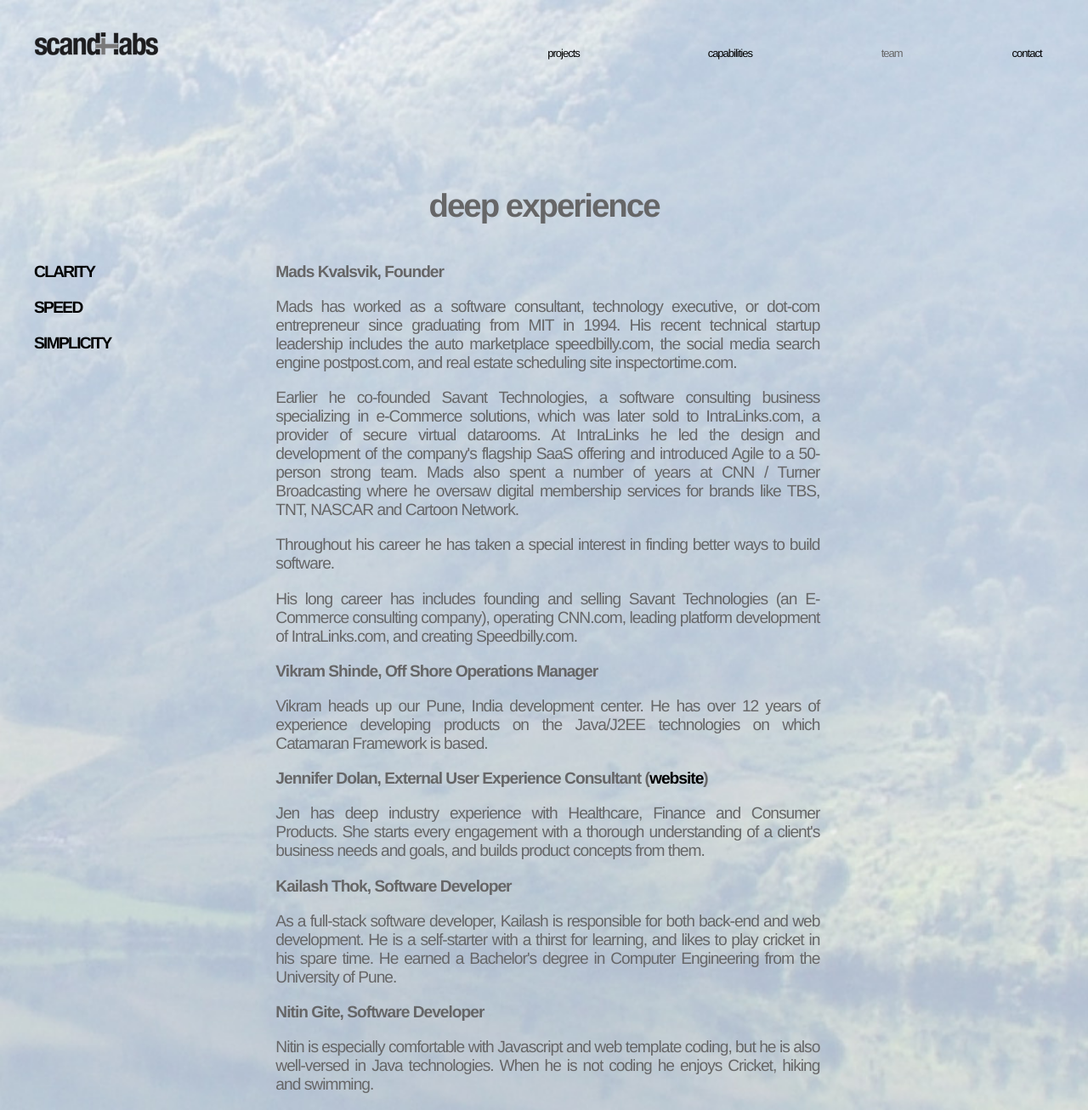
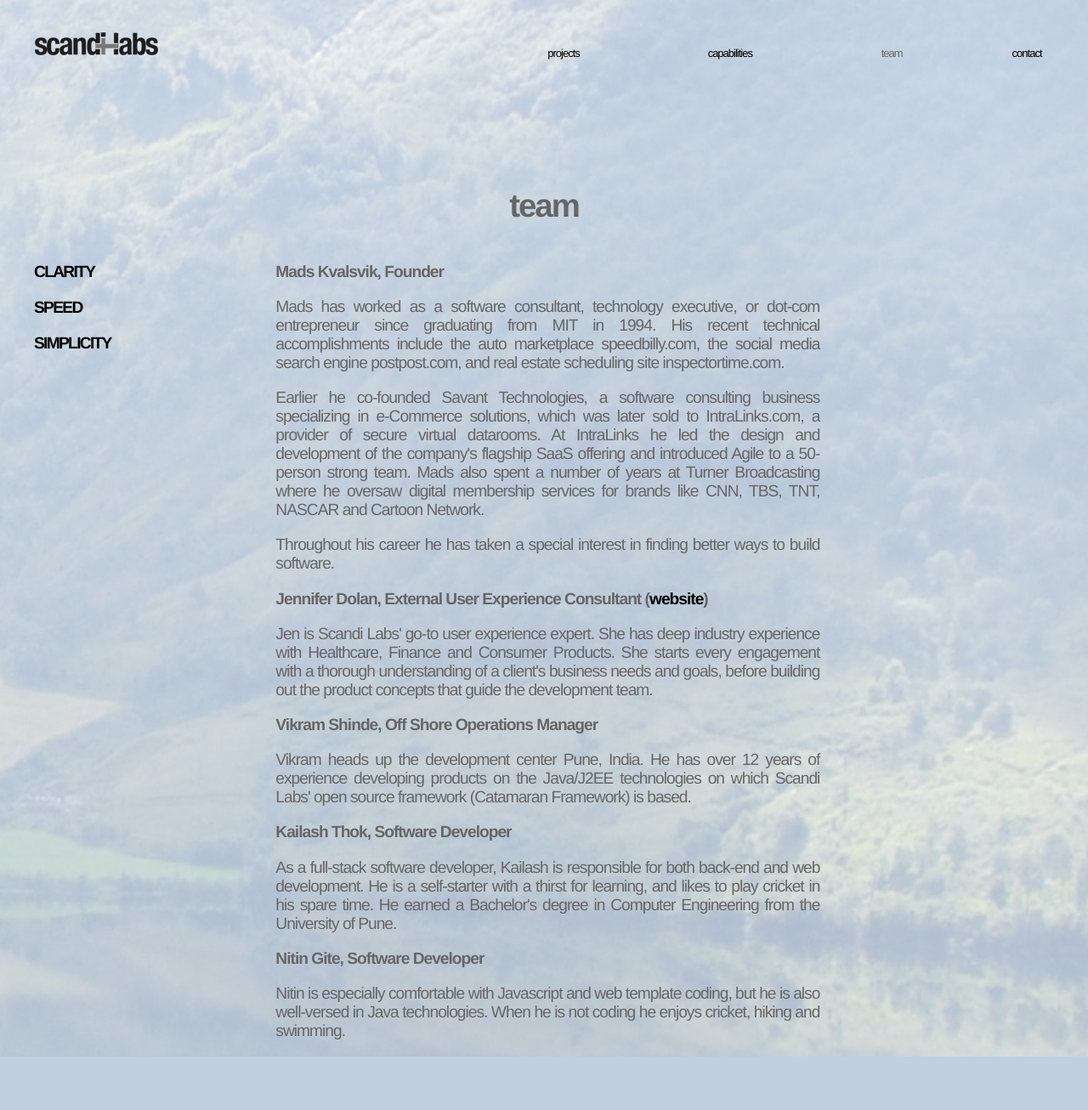
Before and after one commit to scandilabs/scandilabs.com, a PHP site: page /team.php in a window 1280 px wide. Shown: the whole page at 85% size. After the commit the page ends 1243 px from the top, so only its background shows below. Run offline with PHP 8.4, Linux system fonts and the light colour scheme.

Commit message:
Tweaked team page, and page titles for info pages

```diff
--- a/capabilities.php
+++ b/capabilities.php
@@ -16,7 +16,7 @@
         <div id="content">
 
 	    	<div id="contentHeadingBox">
-                <h1>what we can do</h1>
+                <h1>capabilities</h1>
 	    	</div>
 
 	        <div id="contentBodyBox">
--- a/contact.php
+++ b/contact.php
@@ -16,7 +16,7 @@
         <div id="content">
 
 	    	<div id="contentHeadingBox">
-                <h1>we'd like to talk to you</h1>
+                <h1>contact</h1>
 	    	</div>
 
 	        <div id="contentBodyBox">
--- a/projects.php
+++ b/projects.php
@@ -16,7 +16,7 @@
         <div id="content">
 
 	    	<div id="contentHeadingBox">
-                <h1 style="text-align:center;">we deliver solutions</h1>
+                <h1 style="text-align:center;">projects</h1>
 	    	</div>
 
 	        <div id="contentBodyBox">
--- a/team.php
+++ b/team.php
@@ -16,7 +16,7 @@
         <div id="content">
 
 	    	<div id="contentHeadingBox">
-                <h1>deep experience</h1>
+                <h1>team</h1>
 	    	</div>
 
 	        <div id="contentBodyBox">
@@ -24,22 +24,21 @@
 
 	            <div class="copyBox">
 	            	<p>Mads Kvalsvik, Founder</p>
-	                <p style="  font-weight: 500;">Mads has worked as a software consultant, technology executive, or dot-com entrepreneur since graduating from MIT in 1994.  His recent technical startup leadership includes the auto marketplace speedbilly.com, the social media search engine postpost.com, and real estate scheduling site inspectortime.com.</p>
-	                <p style="  font-weight: 500;">Earlier he co-founded Savant Technologies, a software consulting business specializing in e-Commerce solutions, which was later sold to IntraLinks.com, a provider of secure virtual datarooms.  At IntraLinks he led the design and development of the company's flagship SaaS offering and introduced Agile to a 50-person strong team.  Mads also spent a number of years at CNN / Turner Broadcasting where he oversaw digital membership services for brands like TBS, TNT, NASCAR and Cartoon Network.</p>
+	                <p style="  font-weight: 500;">Mads has worked as a software consultant, technology executive, or dot-com entrepreneur since graduating from MIT in 1994.  His recent technical accomplishments include the auto marketplace speedbilly.com, the social media search engine postpost.com, and real estate scheduling site inspectortime.com.</p>
+	                <p style="  font-weight: 500;">Earlier he co-founded Savant Technologies, a software consulting business specializing in e-Commerce solutions, which was later sold to IntraLinks.com, a provider of secure virtual datarooms.  At IntraLinks he led the design and development of the company's flagship SaaS offering and introduced Agile to a 50-person strong team.  Mads also spent a number of years at Turner Broadcasting where he oversaw digital membership services for brands like CNN, TBS, TNT, NASCAR and Cartoon Network.</p>
 	                <p style="  font-weight: 500;">Throughout his career he has taken a special interest in finding better ways to build software.</p>
-	                <p style="  font-weight: 500;">His long career has includes founding and selling Savant Technologies (an E-Commerce consulting company), operating CNN.com, leading platform development of IntraLinks.com, and creating Speedbilly.com.</p>
-
-	            	<p>Vikram Shinde, Off Shore Operations Manager</p>
-	                <p style="  font-weight: 500;">Vikram heads up our Pune, India development center.  He has over 12 years of experience developing products on the Java/J2EE technologies on which Catamaran Framework is based.</p>
 
 	            	<p>Jennifer Dolan, External User Experience Consultant (<a href="http://www.jenniferdolan.com/">website</a>)</p>
-	                <p style="  font-weight: 500;">Jen has deep industry experience with Healthcare, Finance and Consumer Products.  She starts every engagement with a thorough understanding of a client's business needs and goals, and builds product concepts from them.</p>
+	                <p style="  font-weight: 500;">Jen is Scandi Labs' go-to user experience expert.  She has deep industry experience with Healthcare, Finance and Consumer Products.  She starts every engagement with a thorough understanding of a client's business needs and goals, before building out the product concepts that guide the development team.</p>
+
+                    <p>Vikram Shinde, Off Shore Operations Manager</p>
+                    <p style="  font-weight: 500;">Vikram heads up the development center Pune, India.  He has over 12 years of experience developing products on the Java/J2EE technologies on which Scandi Labs' open source framework (Catamaran Framework) is based.</p>
 
 	            	<p>Kailash Thok, Software Developer</p>
 	                <p style="  font-weight: 500;">As a full-stack software developer, Kailash is responsible for both back-end and web development.  He is a self-starter with a thirst for learning, and likes to play cricket in his spare time.  He earned a Bachelor's degree in Computer Engineering from the University of Pune.</p>
 
 	            	<p>Nitin Gite, Software Developer</p>
-	                <p style="  font-weight: 500;">Nitin is especially comfortable with Javascript and web template coding, but he is also well-versed in Java technologies.  When he is not coding he enjoys Cricket, hiking and swimming.</p>
+	                <p style="  font-weight: 500;">Nitin is especially comfortable with Javascript and web template coding, but he is also well-versed in Java technologies.  When he is not coding he enjoys cricket, hiking and swimming.</p>
 	            </div>
 	        </div>
         </div>
```
